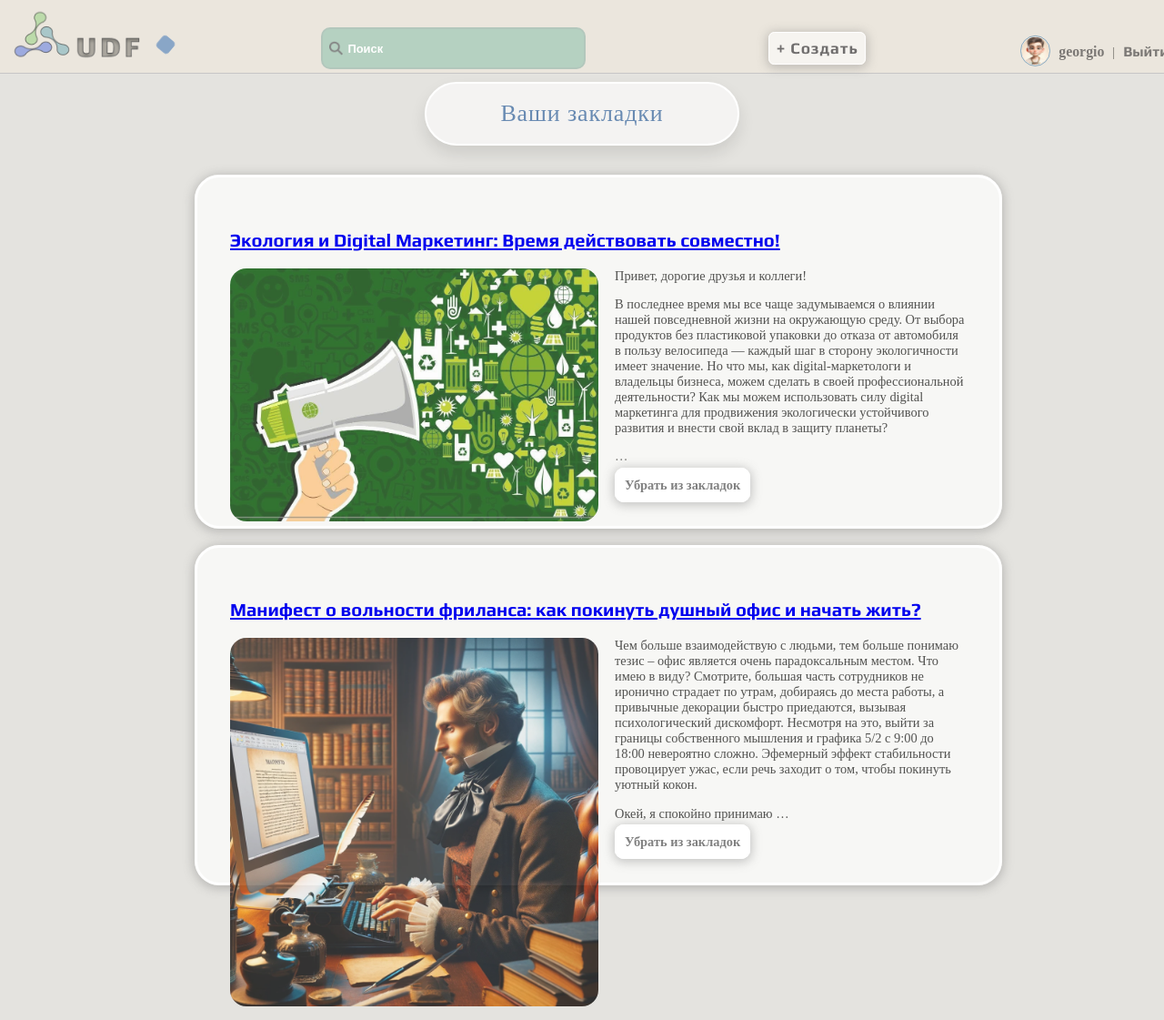
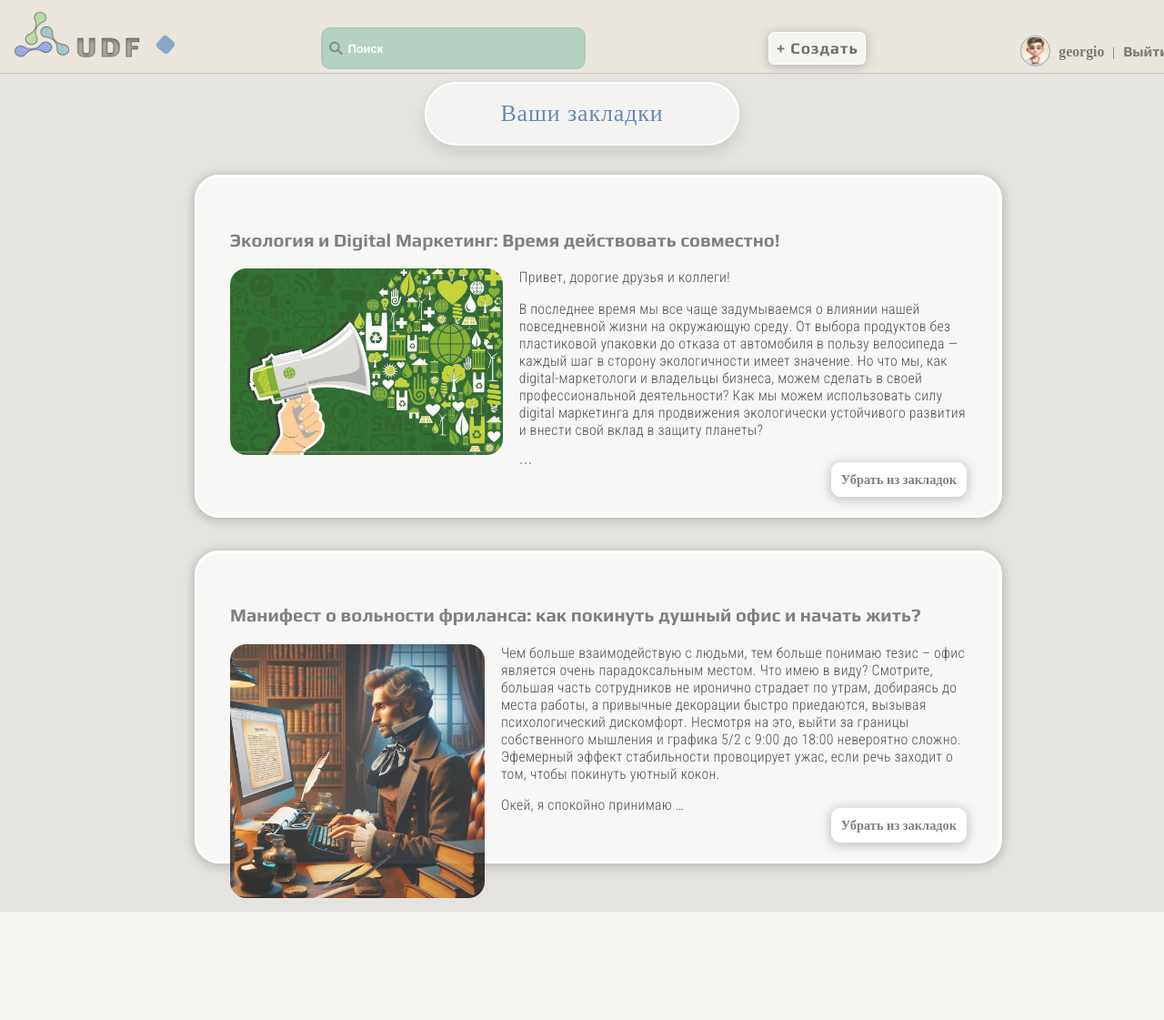
Before and after one commit to GeorgiosPython327Diploma/Diplo_Project, a Django app: page /user_bookmarks/ in a window 1280 px wide. Shown: the whole page at 91% size. After the commit the page ends 1002 px from the top, so only its background shows below. Run offline with Django 5.2, Linux system fonts and the light colour scheme; a user stored in the database is signed in; data comes from the database, SQL or seed files in the repository; some libraries are stand-ins or nearby versions; some web fonts are replaced.

Commit message:
Update style

```diff
--- a/core/static/css/style.css
+++ b/core/static/css/style.css
@@ -1,3 +1,4 @@
+
 body {
     margin: 0;
     padding: 0;
@@ -5,6 +6,10 @@ body {
     zoom: 0.9;
     height: 100vh;
     opacity: 0;
+}
+
+::-webkit-scrollbar {
+    display: none;
 }
 
 .menu .wrap{
@@ -498,9 +503,11 @@ h1,.span-welcome {
     width: 900px;
     padding: 40px;
     margin: 20px auto 0;
+    margin-bottom: 40px;
     border-radius: 30px;
     box-shadow: 0 2px 12px 2px rgba(112, 110, 110, 0.36);
     border: 4px solid white;
+    height: fit-content;
 }
 
 .bookmarks-users h3{
@@ -508,8 +515,26 @@ h1,.span-welcome {
     font-size: 1.4em;
 }
 
+.bookmarks-users a{
+    text-decoration: none;
+    color: rgba(88, 87, 87, 0.74);
+}
+
 .bookmarks-users p{
     color: #525250;
+    font-size: 1.1em;
+    font-family: Roboto Condensed, serif;
+    letter-spacing: 0.3px;
+}
+
+.bookmarks-users img{
+    max-width: 333px;
+    max-height: 311px;
+}
+
+.bookmarks-users a{
+    text-decoration: none;
+    color: rgba(88, 87, 87, 0.74);
 }
 
 .bookmarks-users .delete-bookmark{
@@ -522,6 +547,11 @@ h1,.span-welcome {
     box-shadow: 0 2px 12px 2px rgba(112, 110, 110, 0.36);
     font-weight: bold;
     transition: background-color ease-in-out 0.3s, color ease-in-out 0.3s;
+    float: right;
+}
+
+.delete-bookmark{
+    margin-top: -25px;
 }
 
 .bookmarks-users .delete-bookmark:hover{
@@ -1079,6 +1109,7 @@ textarea {
     box-shadow: 0 2px 12px 2px rgba(148, 148, 147, 0.42);
     transition: background-color ease-in-out 0.3s;
     background: rgba(255, 255, 255, 0.65);
+    cursor: pointer;
 }
 
 .categories-article li:hover {
@@ -1278,7 +1309,7 @@ textarea {
 
 .static-bio{
     position: absolute;
-    top: 40%;
+    top: 43%;
     right: 1%;
     padding: 40px 60px;
     background-color: #fafafac8;
@@ -1439,7 +1470,8 @@ textarea {
     border-bottom: 1px solid #898988;
     height: 30px;
     font-size: 1.3em;
-    margin-top: 70px;
+    margin-bottom: 20px;
+    margin-top: 20px;
 }
 
 .project-img img{
```
